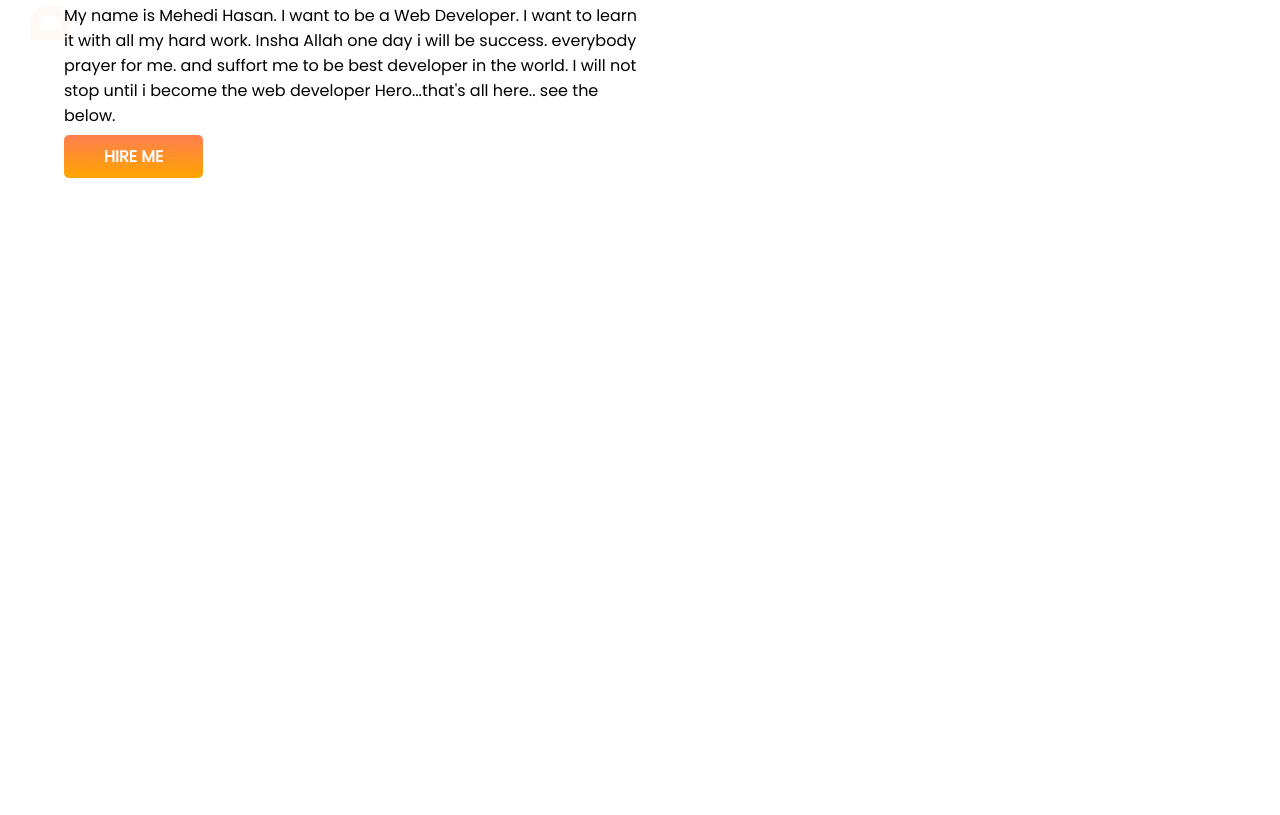
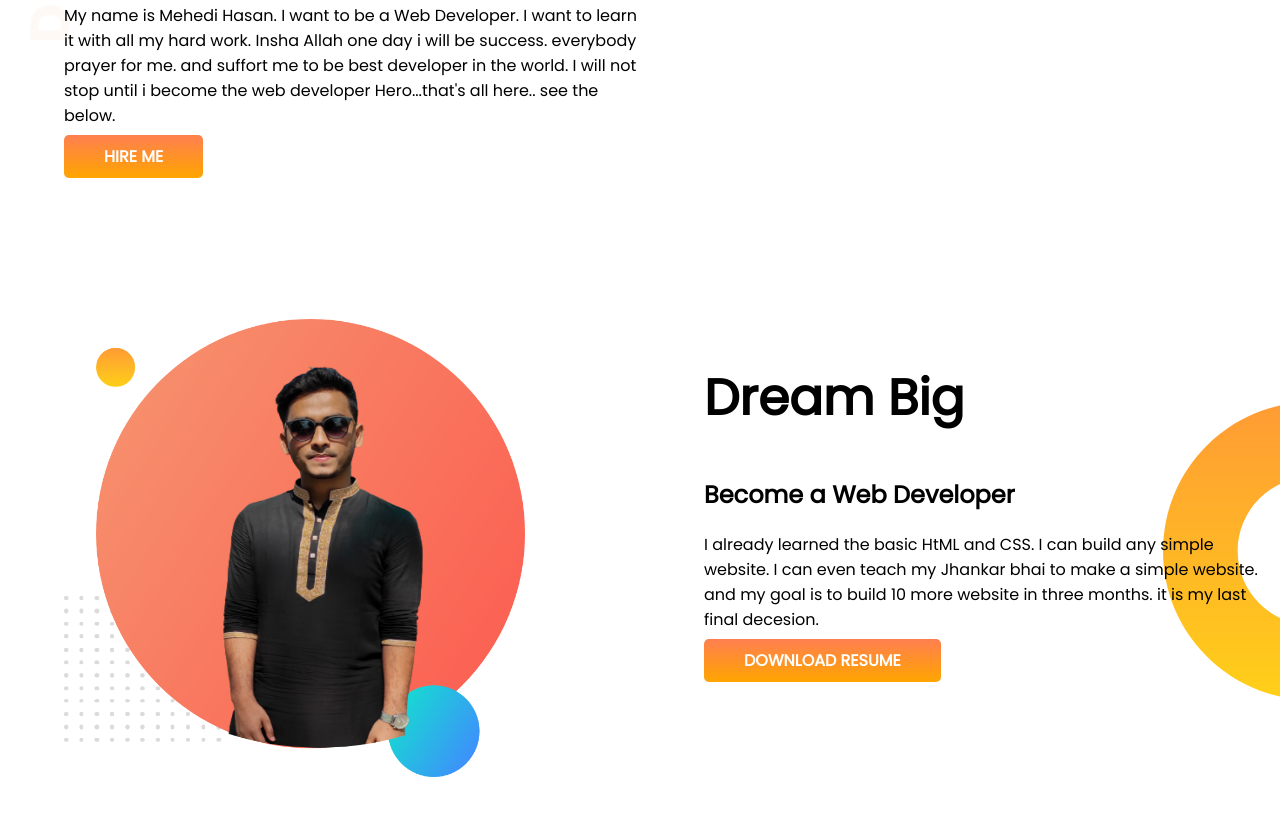
Before and after one commit to MehediHasan265/developer-portfolio, a plain HTML site: page index.html in a window 1280 px wide. Shown: the part 319-1134 px from the top of the page. Before the commit the page ends 800 px from the top, so only its background shows below. Drawn offline with Linux system fonts and the light colour scheme.

Commit message:
second part added

```diff
--- a/index.html
+++ b/index.html
@@ -11,6 +11,7 @@
         <link rel="stylesheet" href="style.css">
 </head>
 <body>
+    <!---Top Bannaer-->
     <section class="top">
         <div class="half-width">
             <h1>WElCOME TO </h1>
@@ -23,5 +24,20 @@
             <img class="half-width" src="images/mehedi-bg1.png" alt="">
         </div>
     </section>
+      <!---SEcond part-->
+      <section class="dream">
+          <div class="half-width">
+              <img src="images/mehedi-bg2.png" alt="">
+          </div>
+          <div class="half-width">
+              <h1>Dream Big</h1>
+              <h2>Become a Web Developer</h2>
+              <p>I already learned the basic HtML and CSS. I can build any simple website. I can even teach my Jhankar bhai to make a simple website. and my goal is to build 10 more website in three months. it is my last final decesion. </p>
+
+              <a class="link-button" target="_blank" href="">DOWNLOAD RESUME</a>
+          </div>
+
+      </section>
+
 </body>
 </html>
--- a/style.css
+++ b/style.css
@@ -13,6 +13,7 @@ h1 {
 
 section {
     display: flex;
+    margin-bottom: 150px;
 }
 
 .half-width {
@@ -39,3 +40,10 @@ section {
     background-image: url(images/top-banner.png);
     background-repeat: no-repeat;
 }
+
+.dream {
+    background-image: url(images/dream-bg.png);
+    background-repeat: no-repeat;
+    background-position: right;
+
+}
```
